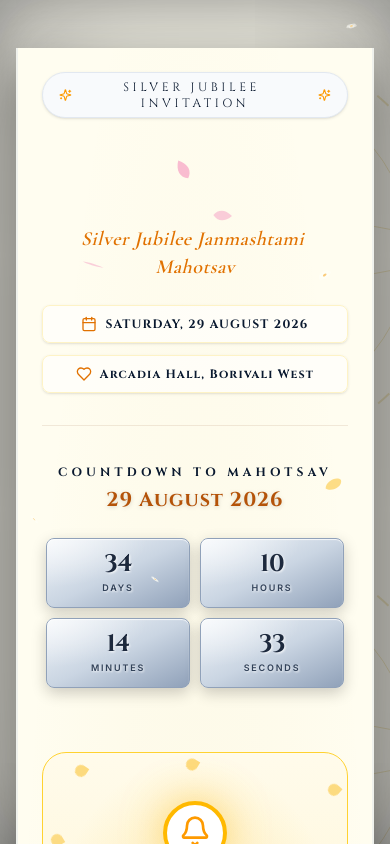
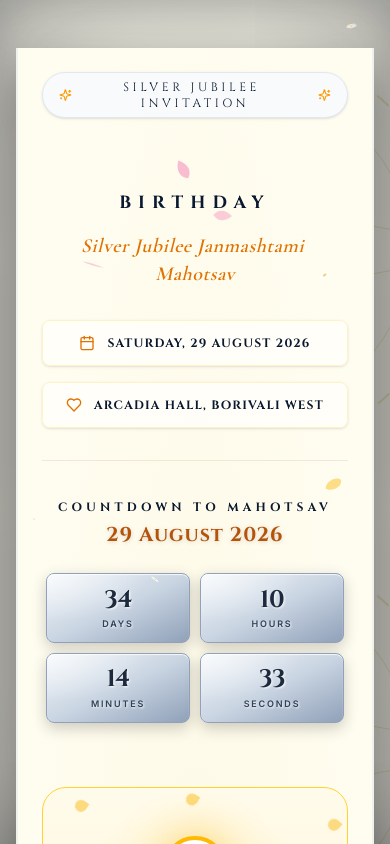
Before and after one commit to romeopulasaria/Janamashtami_Evite, a Next.js app: page / in a window 390 px wide. Both pictures are taken after a click on the button "ENTER THE MAHOTSAV". Shown: the top 844 px of the page. Built offline with nearby package versions, Linux system fonts and the light colour scheme.

Commit message:
feat: restore BIRTHDAY header and implement fluid responsiveness

```diff
--- a/src/components/Chapter1Arrival.tsx
+++ b/src/components/Chapter1Arrival.tsx
@@ -67,7 +67,7 @@ export const Chapter1Arrival: React.FC = () => {
             filter: isStarting ? "blur(8px)" : "blur(0px)"
           }}
           transition={{ duration: 0.9, ease: [0.22, 1, 0.36, 1] }}
-          className="relative z-10 flex flex-col items-center text-center w-full mt-4 md:mt-8 shrink-0"
+          className="relative z-10 flex flex-col items-center text-center w-[calc(100%-24px)] max-w-full mx-auto mt-4 md:mt-8 shrink-0"
         >
           {/* Top Decorative Symbol (0.5s) */}
           <motion.div
@@ -80,14 +80,14 @@ export const Chapter1Arrival: React.FC = () => {
           </motion.div>
 
           {/* SILVER JUBILEE INVITATION (0.7s) - Small uppercase serif, wide tracking, royal navy */}
-          <div className="font-cinzel text-[9px] sm:text-[10px] md:text-xs tracking-[0.3em] sm:tracking-[0.4em] text-[#0f172a] font-semibold uppercase drop-shadow-sm mb-6 w-full text-center">
+          <div className="font-cinzel text-[clamp(8px,2vw,12px)] tracking-[0.3em] md:tracking-[0.4em] text-[#0f172a] font-semibold uppercase drop-shadow-sm mb-6 w-full text-center">
             <TextEffect per="line" category="functional" delay={0.7}>
               SILVER JUBILEE INVITATION
             </TextEffect>
           </div>
 
           {/* Shri Thakurji's (1.0s) - Calligraphic/script, large, royal navy */}
-          <h1 className="font-cursive text-5xl sm:text-6xl md:text-8xl text-[#0f172a] tracking-wide leading-tight drop-shadow-sm mb-6 w-full text-center">
+          <h1 className="font-cursive text-[clamp(2.75rem,8vw,6rem)] text-[#0f172a] tracking-wide leading-tight drop-shadow-sm mb-6 w-full text-center">
             <TextEffect per="word" category="ceremonial" delay={1.0}>
               Shri Thakurji's
             </TextEffect>
@@ -100,11 +100,11 @@ export const Chapter1Arrival: React.FC = () => {
             transition={{ duration: 0.8, delay: 1.35, ease: "easeOut" }}
             className="font-cinzel text-[#0f172a] flex flex-col items-center mb-8 w-full"
           >
-            <div className="flex items-start justify-center w-full">
-              <span className="text-6xl sm:text-7xl md:text-[5.5rem] leading-none font-bold">25</span>
-              <span className="text-xl sm:text-2xl font-bold mt-1 ml-0.5">TH</span>
+            <div className="flex items-start justify-center w-full relative">
+              <span className="text-[clamp(3.5rem,12vw,5.5rem)] leading-none font-bold">25</span>
+              <span className="text-[clamp(1rem,3vw,1.5rem)] font-bold mt-1 ml-0.5">TH</span>
             </div>
-            <div className="text-lg sm:text-xl md:text-2xl tracking-[0.25em] font-bold mt-2 text-center w-full">
+            <div className="text-[clamp(1rem,3vw,1.5rem)] tracking-[0.25em] font-bold mt-2 text-center w-full">
               BIRTHDAY
             </div>
           </motion.div>
@@ -118,7 +118,7 @@ export const Chapter1Arrival: React.FC = () => {
           />
 
           {/* Silver Jubilee Janmashtami Mahotsav (1.9s) - Elegant italic serif, muted saffron/antique orange */}
-          <div className="font-cormorant text-lg sm:text-xl md:text-2xl text-[#c05621] italic font-semibold w-full text-center tracking-wide mb-6">
+          <div className="font-cormorant text-[clamp(1.1rem,3.5vw,1.5rem)] text-[#c05621] italic font-semibold w-full text-center tracking-wide mb-6">
             <TextEffect per="line" category="supporting" delay={1.9}>
               Silver Jubilee Janmashtami Mahotsav
             </TextEffect>
@@ -137,7 +137,7 @@ export const Chapter1Arrival: React.FC = () => {
           </motion.div>
 
           {/* Family invitation line (2.3s) - Small uppercase serif, wide tracking, navy */}
-          <div className="font-cinzel text-[8px] sm:text-[9px] md:text-[10px] tracking-[0.25em] text-[#0f172a] font-semibold uppercase leading-relaxed text-center w-[min(90vw,900px)] mx-auto mb-10">
+          <div className="font-cinzel text-[clamp(8px,2vw,10px)] tracking-[0.25em] text-[#0f172a] font-semibold uppercase leading-relaxed text-center w-[min(90vw,900px)] max-w-[calc(100vw-24px)] mx-auto mb-10">
             <TextEffect per="line" category="functional" delay={2.3}>
               WITH THE DIVINE BLESSINGS OF SHRI THAKURJI, THE KUMAR FAMILY LOVINGLY INVITES YOU
             </TextEffect>
--- a/src/components/Chapter4InvitationScroll.tsx
+++ b/src/components/Chapter4InvitationScroll.tsx
@@ -45,27 +45,34 @@ export const Chapter4InvitationScroll: React.FC = () => {
             </div>
           </InView>
 
-          <h2 className="font-cursive text-3xl sm:text-5xl md:text-7xl text-transparent bg-clip-text bg-gradient-to-r from-[#0a192f] via-[#1e3a8a] to-[#0a192f] tracking-wide leading-tight drop-shadow-sm">
-            <TextEffect per="word" category="ceremonial" delay={0.25}>
-              Shri Thakurji&apos;s 25th Birthday
-            </TextEffect>
-          </h2>
+          <div className="flex flex-col items-center justify-center w-full">
+            <h2 className="font-cursive text-[clamp(2rem,5vw,4.5rem)] text-transparent bg-clip-text bg-gradient-to-r from-[#0a192f] via-[#1e3a8a] to-[#0a192f] tracking-wide leading-tight drop-shadow-sm text-center">
+              <TextEffect per="word" category="ceremonial" delay={0.25}>
+                Shri Thakurji's 25th
+              </TextEffect>
+            </h2>
+            <div className="font-cinzel text-[clamp(1.1rem,2.5vw,1.875rem)] text-[#0a192f] tracking-[0.4em] font-bold mt-2 sm:mt-4 uppercase text-center w-full">
+              <TextEffect per="word" category="ceremonial" delay={0.35}>
+                BIRTHDAY
+              </TextEffect>
+            </div>
+          </div>
 
-          <p className="font-cormorant text-xl sm:text-2xl text-amber-600 italic mt-2 sm:mt-3 font-semibold tracking-wide">
+          <p className="font-cormorant text-xl sm:text-2xl text-amber-600 italic mt-4 sm:mt-6 font-semibold tracking-wide w-full text-center">
             <TextEffect per="word" category="supporting" delay={0.45}>
               Silver Jubilee Janmashtami Mahotsav
             </TextEffect>
           </p>
 
-          <InView category="supporting" delay={0.65}>
-            <div className="mt-6 sm:mt-8 flex flex-col sm:flex-row flex-wrap items-center justify-center gap-3 sm:gap-4 text-xs font-cinzel text-[#0a192f] tracking-widest font-bold">
-              <span className="w-full sm:w-auto flex items-center justify-center space-x-2 bg-white/60 backdrop-blur-sm px-4 py-2.5 rounded-lg border border-amber-100 shadow-sm">
+          <InView category="supporting" delay={0.65} className="w-full">
+            <div className="mt-8 flex flex-col md:flex-row flex-wrap items-stretch justify-center gap-4 text-xs font-cinzel text-[#0a192f] tracking-widest font-bold w-full mx-auto max-w-2xl">
+              <span className="w-full md:flex-1 flex items-center justify-center space-x-3 bg-white/60 backdrop-blur-sm px-4 py-3.5 rounded-lg border border-amber-100 shadow-sm text-center">
                 <Calendar className="w-4 h-4 text-amber-600 shrink-0" />
                 <span>SATURDAY, 29 AUGUST 2026</span>
               </span>
-              <span className="w-full sm:w-auto flex items-center justify-center space-x-2 bg-white/60 backdrop-blur-sm px-4 py-2.5 rounded-lg border border-amber-100 shadow-sm">
+              <span className="w-full md:flex-1 flex items-center justify-center space-x-3 bg-white/60 backdrop-blur-sm px-4 py-3.5 rounded-lg border border-amber-100 shadow-sm text-center">
                 <Heart className="w-4 h-4 text-amber-600 shrink-0" />
-                <span>Arcadia Hall, Borivali West</span>
+                <span>ARCADIA HALL, BORIVALI WEST</span>
               </span>
             </div>
           </InView>
```
